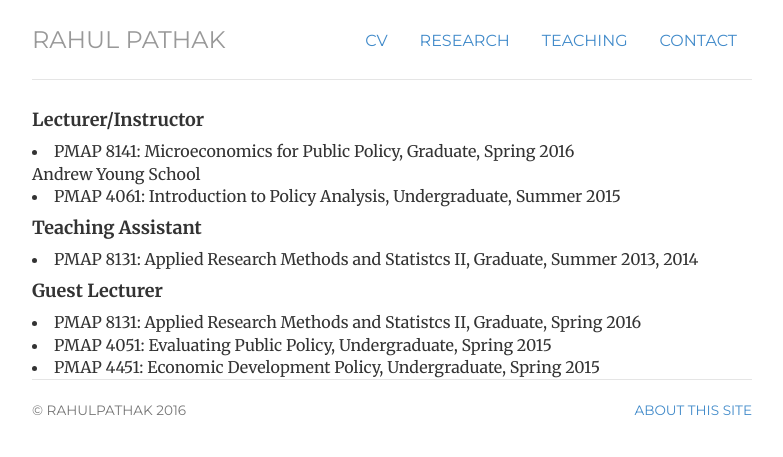
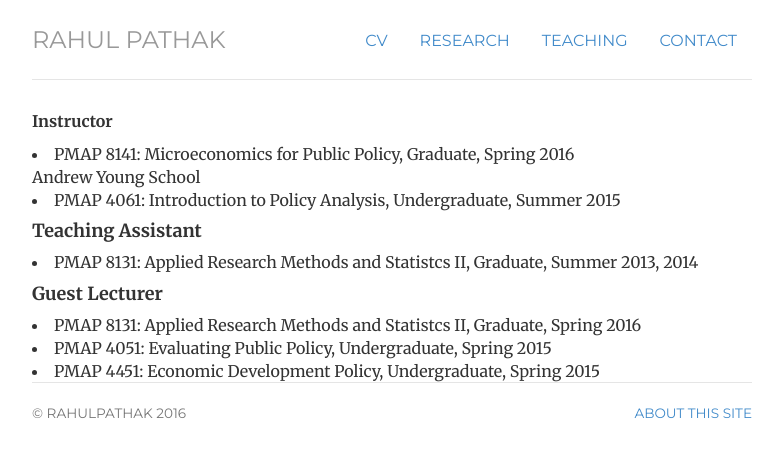
Before and after one commit to pathak-rahul/pathak-rahul.github.io, a Jekyll site: the page built from teaching/index.html, in a window 1280 px wide. Shown: the top 457 px of the page, without its empty margins (248-1031 px from the left). Built offline with Jekyll 4.4.1, drawn with Linux system fonts in a browser that asks for light colours.

Commit message:
Update index.html

```diff
--- a/teaching/index.html
+++ b/teaching/index.html
@@ -3,7 +3,8 @@ layout: default
 title: teaching
 ---
 <div class="teaching">
-	<h4> Lecturer/Instructor </h4>
+
+	<p><strong>Instructor </strong> </p>
 	<li>PMAP 8141: Microeconomics for Public Policy, Graduate, Spring 2016</li>
 		<dd> Andrew Young School</dd>
 	<li>PMAP 4061: Introduction to Policy Analysis, Undergraduate, Summer 2015</li>
```
